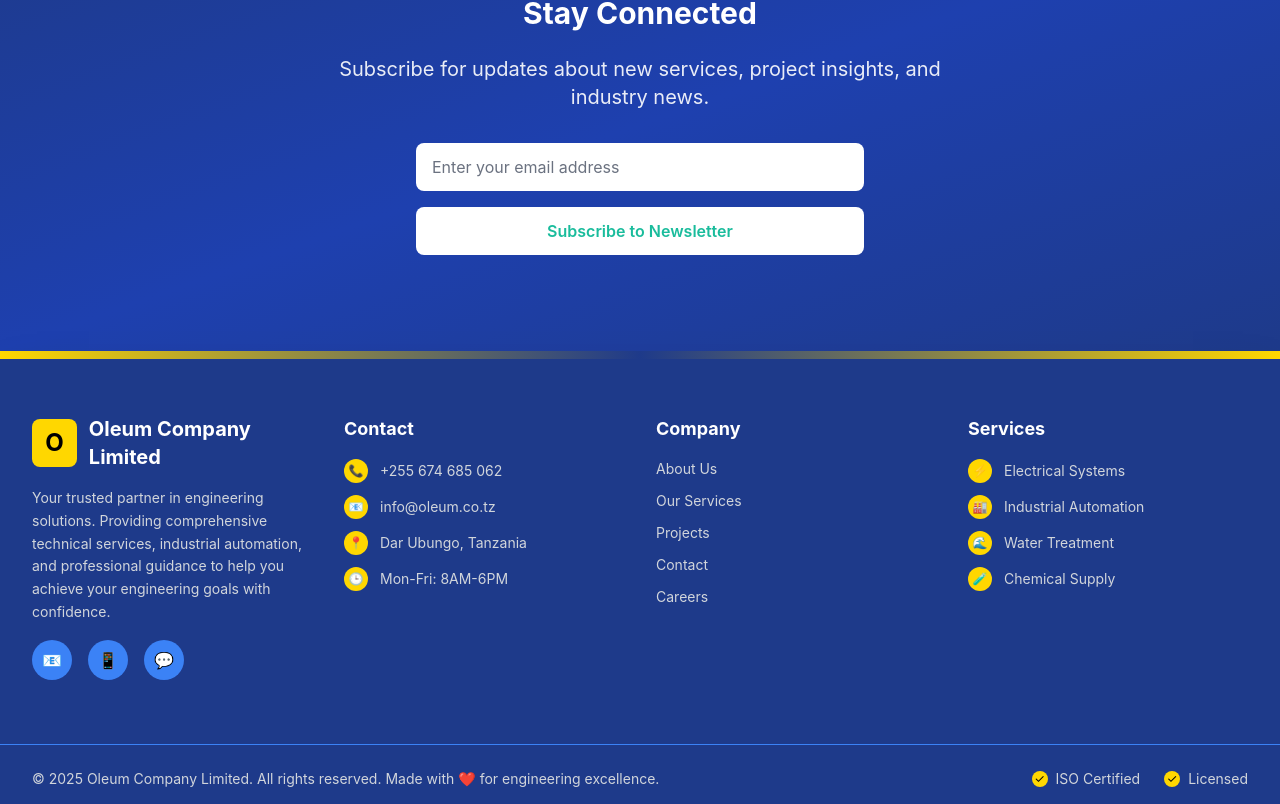
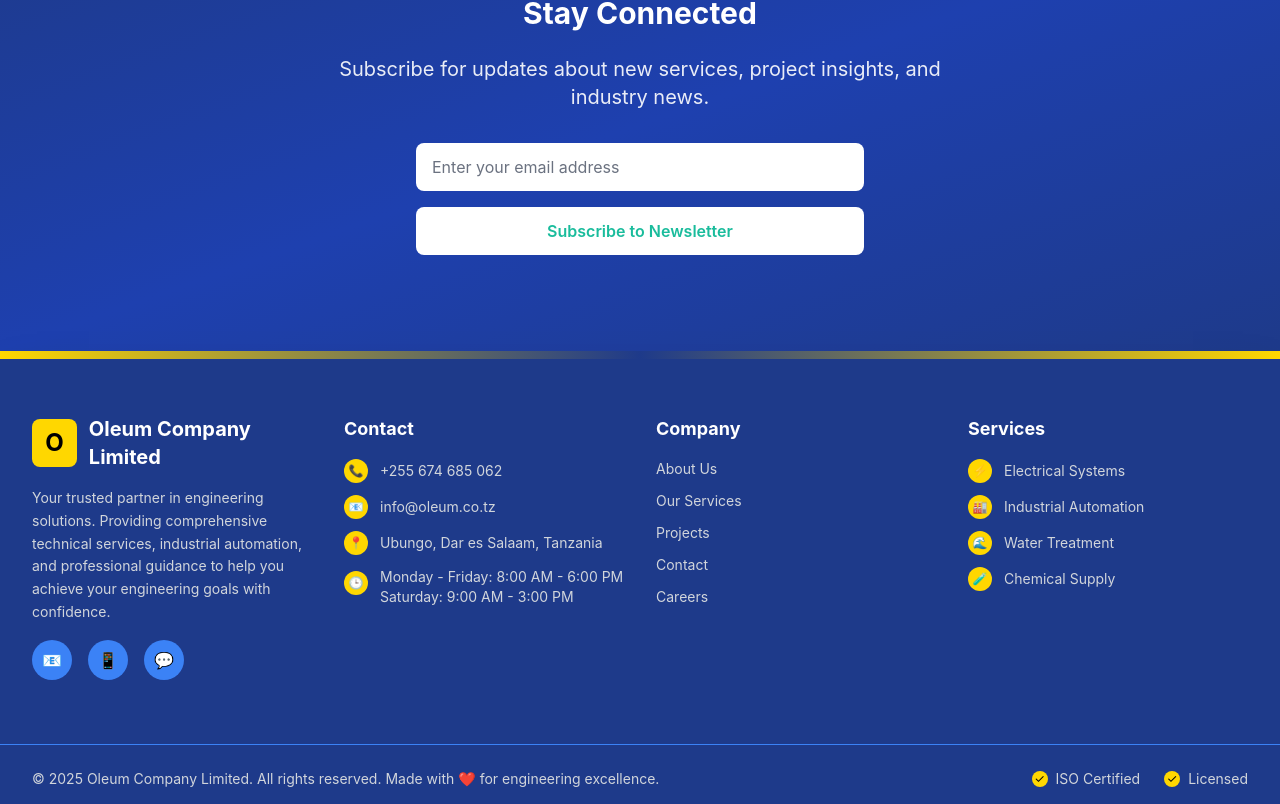
Before and after one commit to mapesa2021/engineering, a Next.js app: page /contact in a window 1280 px wide. Shown: the part 1380-2184 px from the top of the page. Built offline with nearby package versions, Linux system fonts and the light colour scheme.

Commit message:
Remove departments from team section, update addresses to remove 'DAR', update working hours to include Saturday, and remove ISO Certified badge

```diff
--- a/components/TeamSection.tsx
+++ b/components/TeamSection.tsx
@@ -156,7 +156,6 @@
 
                 {showContact && (
                   <div className="text-center">
-                    <p className="text-oleum-navy/60 text-xs">Department: {member.department}</p>
                     {member.email && (
                       <p className="text-oleum-navy/60 text-xs">Email: {member.email}</p>
                     )}
--- a/lib/adminData.ts
+++ b/lib/adminData.ts
@@ -636,8 +636,8 @@
   companyName: 'Oleum Company Limited',
   phone: '+255 674 685 062',
   email: 'info@oleum.co.tz',
-  address: 'Dar Ubungo, Tanzania',
-  workingHours: 'Mon-Fri: 8AM-6PM',
+      address: 'Ubungo, Dar es Salaam, Tanzania',
+      workingHours: 'Monday - Friday: 8:00 AM - 6:00 PM\nSaturday: 9:00 AM - 3:00 PM',
   socialLinks: {
     facebook: 'https://facebook.com/oleumcompany',
     linkedin: 'https://linkedin.com/company/oleum'
--- a/pages/about.tsx
+++ b/pages/about.tsx
@@ -48,7 +48,7 @@
                     Founded in 2023, Oleum Company Limited emerged from a vision to provide comprehensive engineering solutions that drive Tanzania's industrial and infrastructure development. What started as a small team of three passionate engineers has grown into a trusted partner for businesses across the country.
                   </p>
                   <p className="text-lg text-oleum-navy/80 mb-6 leading-relaxed">
-                    Based in Dar Ubungo, we've successfully completed 5 projects, serving clients in manufacturing, construction, environmental management, and various industrial sectors. Our commitment to excellence and innovation has made us a preferred choice for engineering solutions across Tanzania.
+                    Based in Ubungo, we've successfully completed 5 projects, serving clients in manufacturing, construction, environmental management, and various industrial sectors. Our commitment to excellence and innovation has made us a preferred choice for engineering solutions across Tanzania.
                   </p>
                   <p className="text-lg text-oleum-navy/80 mb-6 leading-relaxed">
                     We believe in building lasting relationships with our clients through transparent communication, reliable service delivery, and continuous improvement in our technical capabilities.
@@ -149,7 +149,7 @@
                     <div className="w-1/2 pr-8 text-right">
                       <div className="bg-oleum-navy text-white p-6 rounded-lg shadow-lg">
                         <h3 className="text-2xl font-bold mb-2">2023</h3>
-                        <p className="text-white/90">Company founded in Dar Ubungo with 3 engineers</p>
+                        <p className="text-white/90">Company founded in Ubungo with 3 engineers</p>
                       </div>
                     </div>
                     <div className="w-4 h-4 bg-oleum-yellow rounded-full border-4 border-white shadow-lg"></div>
@@ -206,7 +206,7 @@
                   <span className="text-oleum-navy">Visit Our Office</span>
                 </h2>
                 <p className="text-xl text-oleum-navy/80 max-w-3xl mx-auto font-body">
-                  Located in the heart of Dar Ubungo, our office is easily accessible and ready to welcome you.
+                  Located in the heart of Ubungo, our office is easily accessible and ready to welcome you.
                 </p>
               </div>
 
@@ -221,7 +221,7 @@
                         </div>
                         <div>
                           <p className="font-semibold">Address</p>
-                          <p className="text-white/80">Dar Ubungo, Dar es Salaam, Tanzania</p>
+                          <p className="text-white/80">Ubungo, Dar es Salaam, Tanzania</p>
                         </div>
                       </div>
                       <div className="flex items-center space-x-4">
@@ -368,13 +368,16 @@
                     <div className="footer-icon">
                       📍
                     </div>
-                    <span className="text-gray-300 text-sm">Dar Ubungo, Tanzania</span>
+                    <span className="text-gray-300 text-sm">Ubungo, Dar es Salaam, Tanzania</span>
                   </div>
-                  <div className="flex items-center space-x-3">
-                    <div className="footer-icon">
+                  <div className="flex items-start space-x-3">
+                    <div className="footer-icon mt-1">
                       🕒
                     </div>
-                    <span className="text-gray-300 text-sm">Mon-Fri: 8AM-6PM</span>
+                    <div className="text-gray-300 text-sm">
+                      <div>Monday - Friday: 8:00 AM - 6:00 PM</div>
+                      <div>Saturday: 9:00 AM - 3:00 PM</div>
+                    </div>
                   </div>
                 </div>
               </div>
--- a/pages/contact.tsx
+++ b/pages/contact.tsx
@@ -67,7 +67,7 @@
 											</div>
 											<div>
 												<div className="font-semibold text-oleum-navy">Address</div>
-												<div>Dar Ubungo, Tanzania</div>
+												              <div>Ubungo, Dar es Salaam, Tanzania</div>
 											</div>
 										</div>
 										<div className="flex items-center space-x-4 p-4 bg-oleum-gray rounded-lg">
@@ -76,7 +76,8 @@
 											</div>
 											<div>
 												<div className="font-semibold text-oleum-navy">Business Hours</div>
-												<div>Mon-Fri: 8AM-6PM</div>
+												<div>Monday - Friday: 8:00 AM - 6:00 PM</div>
+												<div>Saturday: 9:00 AM - 3:00 PM</div>
 											</div>
 										</div>
 									</div>
@@ -151,14 +152,17 @@
 										<div className="footer-icon">
 											📍
 										</div>
-										<span className="text-gray-300 text-sm">Dar Ubungo, Tanzania</span>
+										                <span className="text-gray-300 text-sm">Ubungo, Dar es Salaam, Tanzania</span>
 									</div>
-									<div className="flex items-center space-x-3">
-										<div className="footer-icon">
-											🕒
-										</div>
-										<span className="text-gray-300 text-sm">Mon-Fri: 8AM-6PM</span>
-									</div>
+									                  <div className="flex items-start space-x-3">
+                    <div className="footer-icon mt-1">
+                      🕒
+                    </div>
+                    <div className="text-gray-300 text-sm">
+                      <div>Monday - Friday: 8:00 AM - 6:00 PM</div>
+                      <div>Saturday: 9:00 AM - 3:00 PM</div>
+                    </div>
+                  </div>
 								</div>
 							</div>
 
--- a/pages/index.tsx
+++ b/pages/index.tsx
@@ -122,7 +122,7 @@
     },
     {
       question: "Do you serve clients outside of Dar es Salaam?",
-      answer: "Yes, we serve clients across Tanzania. While we're based in Dar Ubungo, we provide our services nationwide."
+              answer: "Yes, we serve clients across Tanzania. While we're based in Ubungo, we provide our services nationwide."
     },
     {
       question: "How long does a typical project take?",
@@ -197,7 +197,7 @@
                   <span className="text-white">About Oleum Company Limited</span>
                 </h2>
                 <p className="text-xl text-white/90 max-w-3xl mx-auto font-body">
-                  Founded in 2023 in Dar Ubungo, we are a leading Tanzanian engineering company delivering comprehensive technical solutions across multiple sectors with our team of 3 experienced professionals.
+                  Founded in 2023 in Ubungo, we are a leading Tanzanian engineering company delivering comprehensive technical solutions across multiple sectors with our team of 3 experienced professionals.
                 </p>
               </div>
 
@@ -236,7 +236,7 @@
                 </div>
                     <h3 className="text-2xl font-bold text-oleum-navy mb-4">Serving Tanzania</h3>
                     <p className="text-oleum-navy/80 leading-relaxed">
-                      Based in Dar Ubungo, we serve clients across Tanzania with reliable, professional engineering services.
+                      Based in Ubungo, we serve clients across Tanzania with reliable, professional engineering services.
                     </p>
                 </div>
                 </AnimatedCard>
@@ -984,13 +984,16 @@
                     <div className="footer-icon">
                       📍
                     </div>
-                    <span className="text-gray-300 text-sm">Dar Ubungo, Tanzania</span>
+                    <span className="text-gray-300 text-sm">Ubungo, Dar es Salaam, Tanzania</span>
                   </div>
-                  <div className="flex items-center space-x-3">
-                    <div className="footer-icon">
+                  <div className="flex items-start space-x-3">
+                    <div className="footer-icon mt-1">
                       🕒
                     </div>
-                    <span className="text-gray-300 text-sm">Mon-Fri: 8AM-6PM</span>
+                    <div className="text-gray-300 text-sm">
+                      <div>Monday - Friday: 8:00 AM - 6:00 PM</div>
+                      <div>Saturday: 9:00 AM - 3:00 PM</div>
+                    </div>
                   </div>
                 </div>
               </div>
@@ -1062,12 +1065,6 @@
                     <div className="w-4 h-4 bg-oleum-yellow rounded-full flex items-center justify-center text-xs text-oleum-black">
                       ✓
                     </div>
-                    <span className="text-gray-300 text-sm">ISO Certified</span>
-                  </div>
-                  <div className="flex items-center space-x-2">
-                    <div className="w-4 h-4 bg-oleum-yellow rounded-full flex items-center justify-center text-xs text-oleum-black">
-                      ✓
-                    </div>
                     <span className="text-gray-300 text-sm">Licensed</span>
                   </div>
                 </div>
--- a/pages/projects.tsx
+++ b/pages/projects.tsx
@@ -122,13 +122,16 @@
                     <div className="footer-icon">
                       📍
                     </div>
-                    <span className="text-gray-300 text-sm">Dar Ubungo, Tanzania</span>
+                    <span className="text-gray-300 text-sm">Ubungo, Dar es Salaam, Tanzania</span>
                   </div>
-                  <div className="flex items-center space-x-3">
-                    <div className="footer-icon">
+                  <div className="flex items-start space-x-3">
+                    <div className="footer-icon mt-1">
                       🕒
                     </div>
-                    <span className="text-gray-300 text-sm">Mon-Fri: 8AM-6PM</span>
+                    <div className="text-gray-300 text-sm">
+                      <div>Monday - Friday: 8:00 AM - 6:00 PM</div>
+                      <div>Saturday: 9:00 AM - 3:00 PM</div>
+                    </div>
                   </div>
                 </div>
               </div>
--- a/pages/services.tsx
+++ b/pages/services.tsx
@@ -400,13 +400,16 @@
                     <div className="footer-icon">
                       📍
                     </div>
-                    <span className="text-gray-300 text-sm">Dar Ubungo, Tanzania</span>
+                    <span className="text-gray-300 text-sm">Ubungo, Dar es Salaam, Tanzania</span>
                   </div>
-                  <div className="flex items-center space-x-3">
-                    <div className="footer-icon">
+                  <div className="flex items-start space-x-3">
+                    <div className="footer-icon mt-1">
                       🕒
                     </div>
-                    <span className="text-gray-300 text-sm">Mon-Fri: 8AM-6PM</span>
+                    <div className="text-gray-300 text-sm">
+                      <div>Monday - Friday: 8:00 AM - 6:00 PM</div>
+                      <div>Saturday: 9:00 AM - 3:00 PM</div>
+                    </div>
                   </div>
                 </div>
               </div>
```
